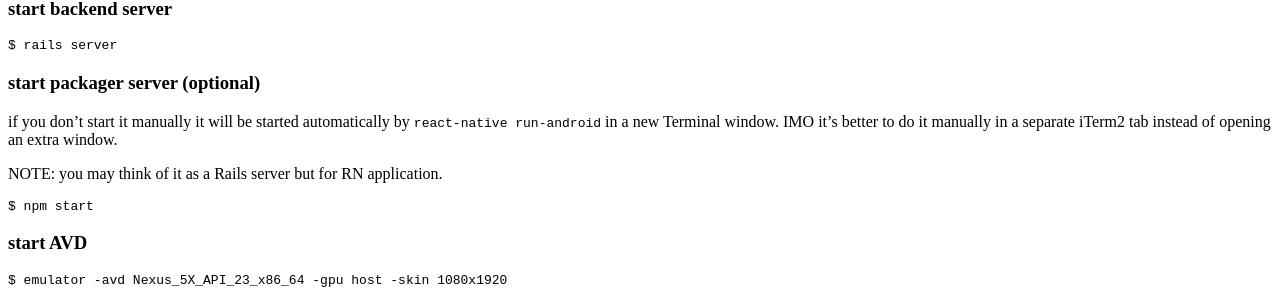
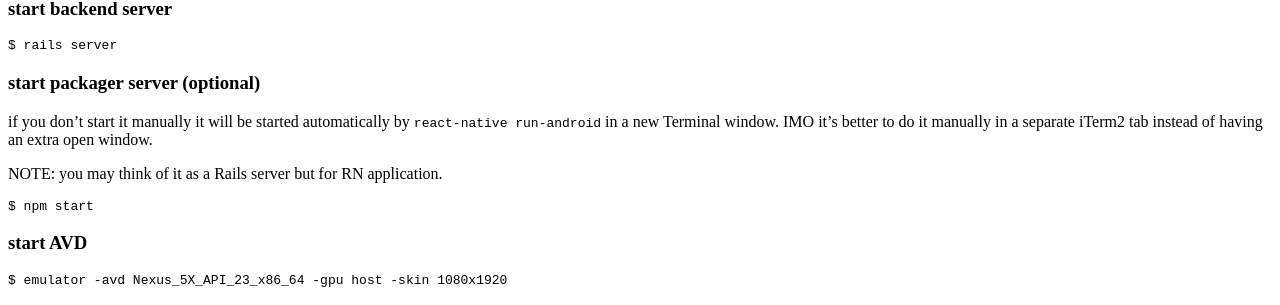
Before and after one commit to tap349/tap349.github.io, a Jekyll site: the page built from _posts/2017-05-24-react-native-android.md, in a window 1280 px wide and 900 px high, scrolled down 2284 px. Shown: the part 147-452 px from the top of the window. Built offline with Jekyll 4.4.1, drawn with Linux system fonts in a browser that asks for light colours.

Commit message:
update 2017-05-26_11:59:53

```diff
--- a/_posts/2017-05-24-react-native-android.md
+++ b/_posts/2017-05-24-react-native-android.md
@@ -142,7 +142,7 @@ $ rails server
 
 if you don't start it manually it will be started automatically by
 `react-native run-android` in a new Terminal window. IMO it's better to do
-it manually in a separate iTerm2 tab instead of opening an extra window.
+it manually in a separate iTerm2 tab instead of having an extra open window.
 
 NOTE: you may think of it as a Rails server but for RN application.
 
```
